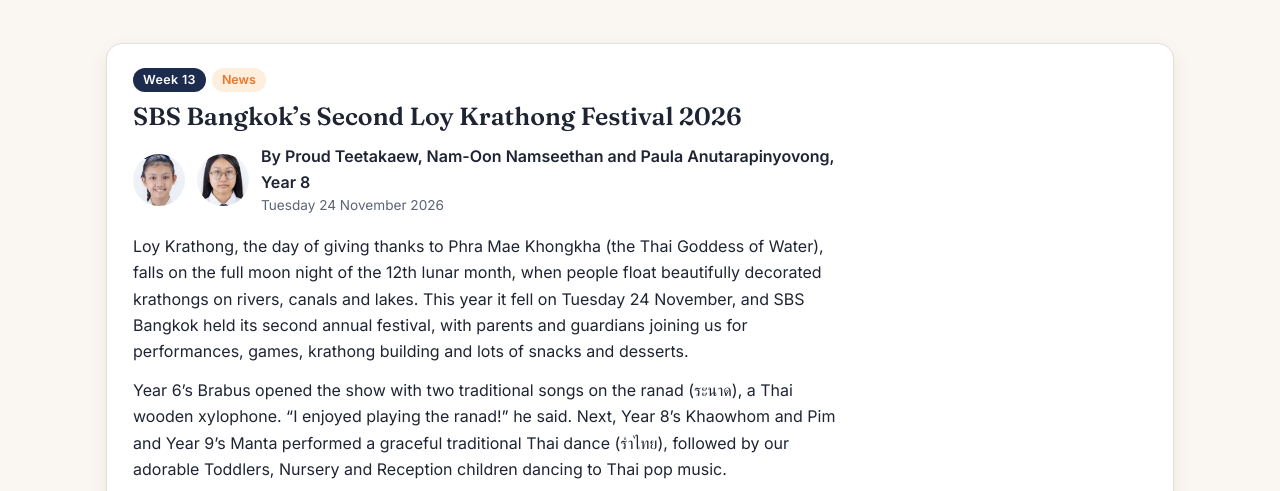
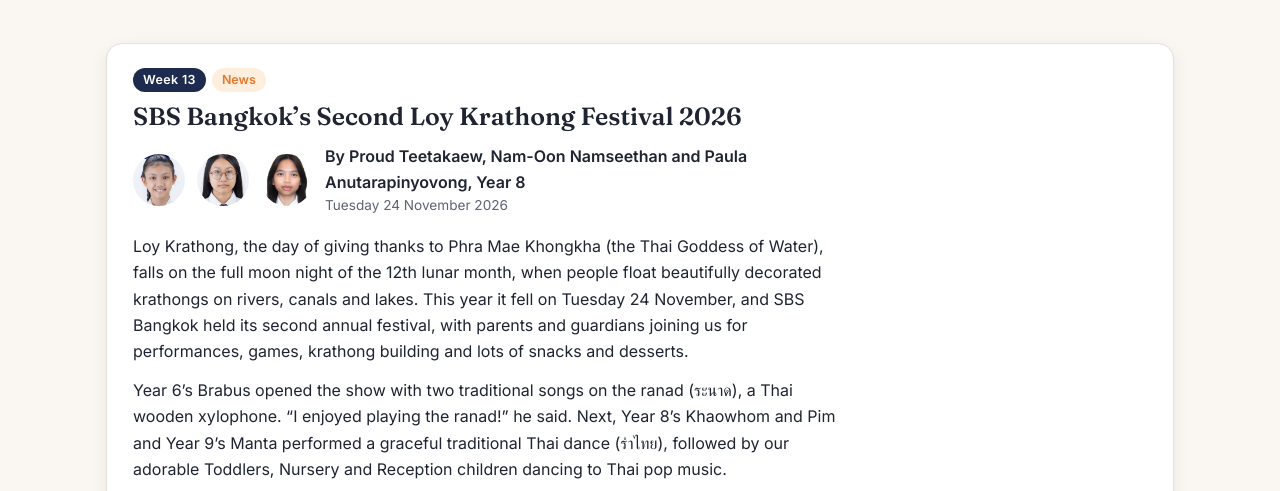
Before and after one commit to ianyianwang/ianyianwang.github.io, a plain HTML site: page secondary-newsroom.html in a window 1280 px wide. Shown: the part 264-755 px from the top of the page. Drawn offline with Linux system fonts and the light colour scheme.

Commit message:
Add Paula's byline photo to Year 8 Loy Krathong story
Co-Authored-By: Claude Opus 5.5 <noreply@anthropic.com>

```diff
--- a/secondary-newsroom.html
+++ b/secondary-newsroom.html
@@ -44,6 +44,7 @@
         <div class="byline">
           <img src="images/2026-w13-proud.jpg" alt="Proud Teetakaew, Year 8">
           <img src="images/2026-w13-nam-oon.jpg" alt="Nam-Oon Namseethan, Year 8">
+          <img src="images/2026-w13-paula.jpg" alt="Paula Anutarapinyovong, Year 8">
           <div><strong>By Proud Teetakaew, Nam-Oon Namseethan and Paula Anutarapinyovong, Year 8</strong><span>Tuesday 24 November 2026</span></div>
         </div>
         <p>Loy Krathong, the day of giving thanks to Phra Mae Khongkha (the Thai Goddess of Water), falls on the full moon night of the 12th lunar month, when people float beautifully decorated krathongs on rivers, canals and lakes. This year it fell on Tuesday 24 November, and SBS Bangkok held its second annual festival, with parents and guardians joining us for performances, games, krathong building and lots of snacks and desserts.</p>
```
Also changed, not shown: images/2026-w13-paula.jpg (added).
